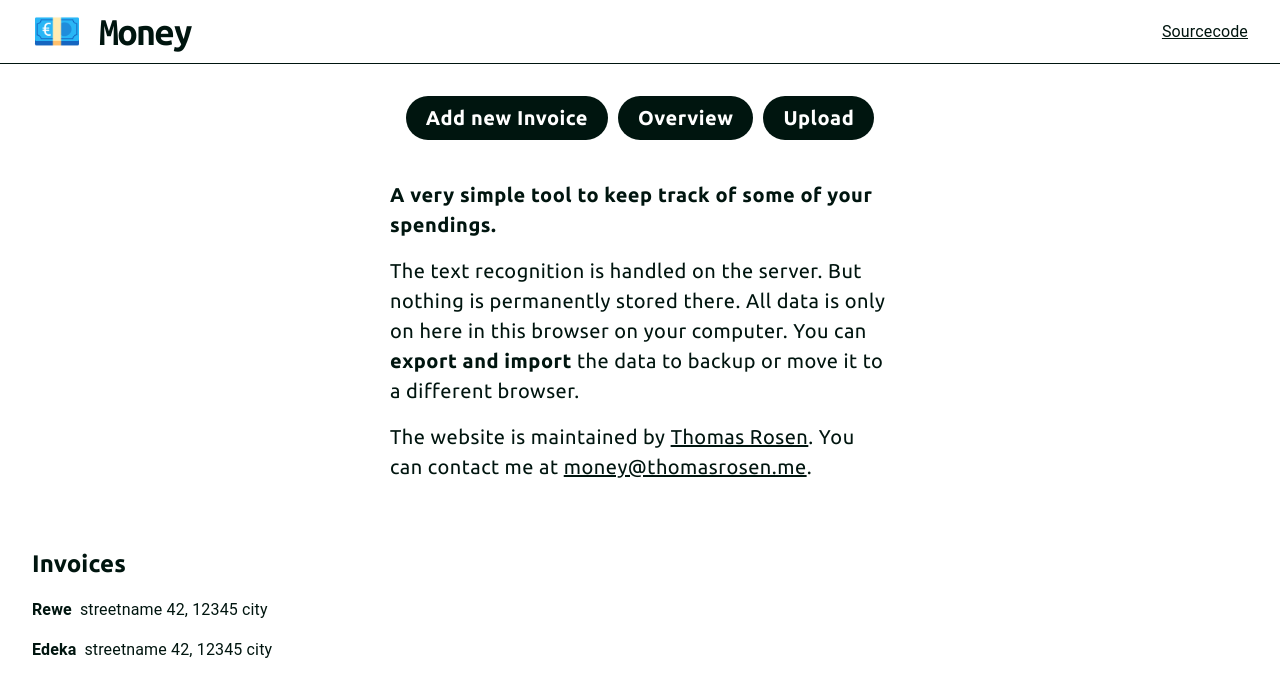
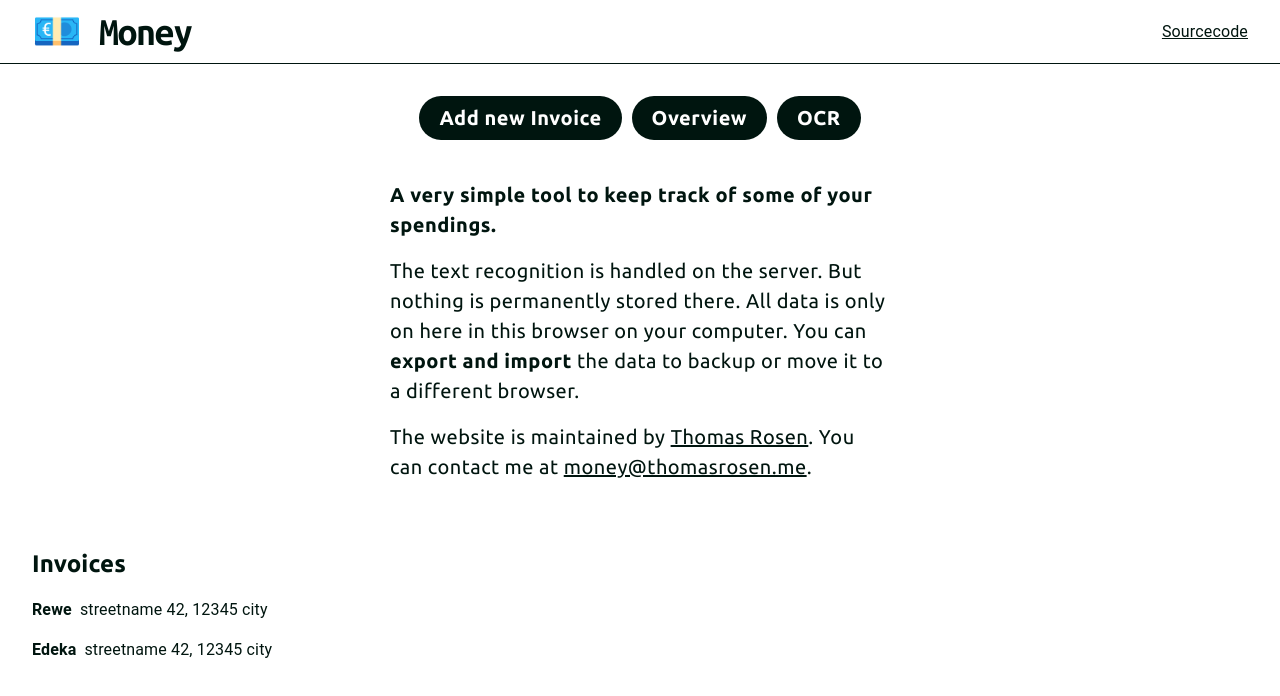
Before and after one commit to thomasrosen/money, a React (Create React App) app: page / in a window 1280 px wide. Shown: the top 696 px of the page. Built offline with nearby package versions, Linux system fonts and the light colour scheme.

Commit message:
upload -> ocr

```diff
--- a/src/components/App.js
+++ b/src/components/App.js
@@ -47,8 +47,8 @@ export default function App() {
         <a href="#/">
           <button>Overview</button>
         </a>
-        <a href="#/upload">
-          <button>Upload</button>
+        <a href="#/ocr">
+          <button>OCR</button>
         </a>
       </nav>
 
--- a/src/components/router.js
+++ b/src/components/router.js
@@ -17,7 +17,7 @@ export const router = createHashRouter([
         element: <Editor />,
       },
       {
-        path: '/upload',
+        path: '/ocr',
         element: <Upload />,
       },
       {
```
